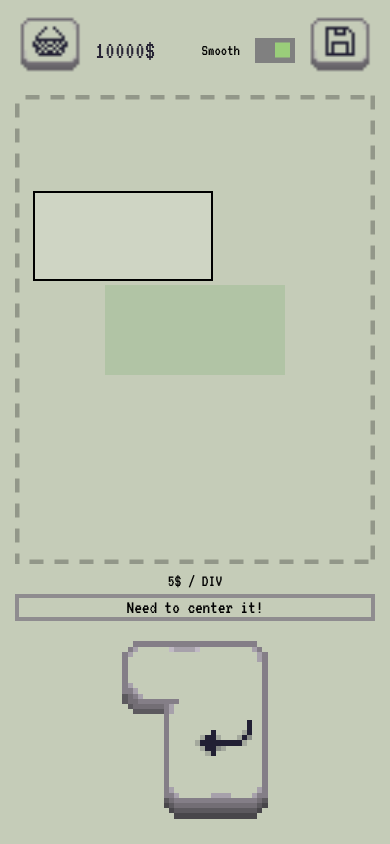
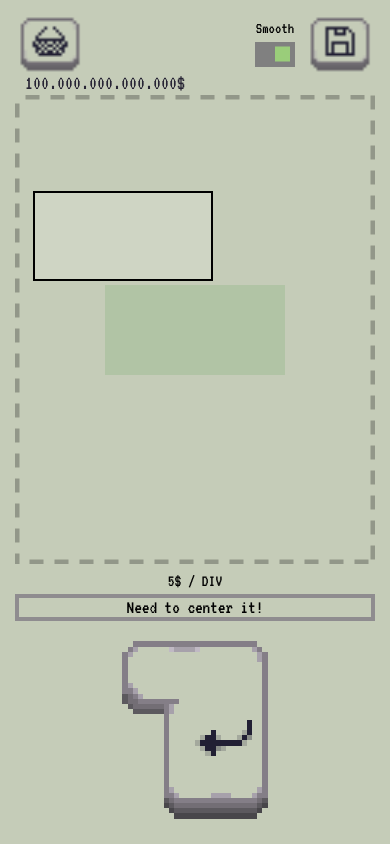
Before and after one commit to FalejevV/div-game, a Next.js app: page / in a window 390 px wide. Built offline with nearby package versions, Linux system fonts and the light colour scheme.

Commit message:
added money separators n responsive money display

```diff
--- a/app/slices/userData.tsx
+++ b/app/slices/userData.tsx
@@ -3,7 +3,7 @@ import { IUser } from "interface";
 
 
 let initialState:IUser = {
-    money:10000,
+    money:100000000000000,
     failLevel:0,
     keyLevel:0,
     helperLevel: 0,
--- a/components/MoneyIndicator/MoneyIndicator.styled.tsx
+++ b/components/MoneyIndicator/MoneyIndicator.styled.tsx
@@ -12,4 +12,11 @@ export const MoneyIndicatorContainer = styled.div`
 export const MoneyIndicatorText = styled.p`
     font-size: 25px;
     color:#282535;
+
+    @media(max-width:600px){
+        position: absolute;
+        left:10px;
+        bottom:-8px;
+        font-size: 20px;
+    }
 `
--- a/components/MoneyIndicator/MoneyIndicator.tsx
+++ b/components/MoneyIndicator/MoneyIndicator.tsx
@@ -6,9 +6,13 @@ import { MoneyIndicatorContainer, MoneyIndicatorText } from "./MoneyIndicator.st
 
 function MoneyIndicator(){
     let userDataSelector = useAppSelector((state:RootState) => state.userData);
+
+    function localeMoney(){
+        return (userDataSelector.money.toLocaleString(['ban', 'id']))
+    }
     return(
         <MoneyIndicatorContainer>
-            <MoneyIndicatorText>{userDataSelector.money}$</MoneyIndicatorText>
+            <MoneyIndicatorText>{localeMoney()}$</MoneyIndicatorText>
         </MoneyIndicatorContainer>
     )
 }
--- a/components/ProgressBar/ProgressBar.tsx
+++ b/components/ProgressBar/ProgressBar.tsx
@@ -32,10 +32,15 @@ function ProgressBar(){
         }
     },[divDataSelector.fails]);
 
+
+    function localeMoney(){
+        return (Math.floor(((userDataSelector.keyLevel*(userDataSelector.keyLevel+1.5))+1) * 5).toLocaleString(['ban', 'id']))
+    }
+
     return(
         <ProgressBarContainer>
             <ActionStats>
-                <ActionText>{Math.floor(((userDataSelector.keyLevel*(userDataSelector.keyLevel+1.5))+1) * 5)}$ / DIV</ActionText>
+                <ActionText>{localeMoney()}$ / DIV</ActionText>
             </ActionStats>
 
             <ProgressBarText>{progressText}</ProgressBarText>
--- a/components/ToggleAnimations/ToggleAnimations.styled.tsx
+++ b/components/ToggleAnimations/ToggleAnimations.styled.tsx
@@ -7,10 +7,17 @@ export const ToggleAnimContainer = styled.div`
     align-items: center;
     gap:15px;
     cursor: pointer;
+    position: relative;
+    height: 70px;
+    padding-top:8px;
 `
 
 export const ToggleAnimText = styled.p`
     font-size: 16px;
+    position:absolute;
+    top:5px;
+    left:50%;
+    transform: translateX(-50%);
 `
 
 export const ToggleAnimCheckbox = styled.div<IToggle>`
--- a/layouts/HelpersDisplay/HelpersDisplay.tsx
+++ b/layouts/HelpersDisplay/HelpersDisplay.tsx
@@ -38,7 +38,7 @@ function HelpersDisplay(){
                 totalPay += foundHelper.DPS * value;
             }
         }
-        return Math.floor(totalPay + (totalPay * userDataSelector.helperLevel * 0.15));
+        return Math.floor(totalPay + (totalPay * userDataSelector.helperLevel * 0.15)).toLocaleString(['ban', 'id']);
         };
 
 
@@ -47,7 +47,7 @@ function HelpersDisplay(){
         {getHelpers().length > 0 &&
             <HelpersDisplayContainer>
                 <HelpersDisplayTotalContainer>
-                    <HelpersPayIndicator>{getPayWorkers() + `$/ sec`}</HelpersPayIndicator>
+                    <HelpersPayIndicator>{getPayWorkers() + `$ / sec`}</HelpersPayIndicator>
                     {getHelpers()}
                 </HelpersDisplayTotalContainer>
             </HelpersDisplayContainer>
--- a/layouts/MenuButtons.tsx
+++ b/layouts/MenuButtons.tsx
@@ -19,6 +19,7 @@ const CartButtonContainer = styled.div`
     display: flex;
     align-items: center;
     gap:10px;
+    position: relative;
 `
 
 const RightButtonsContainer = styled.div`
```
